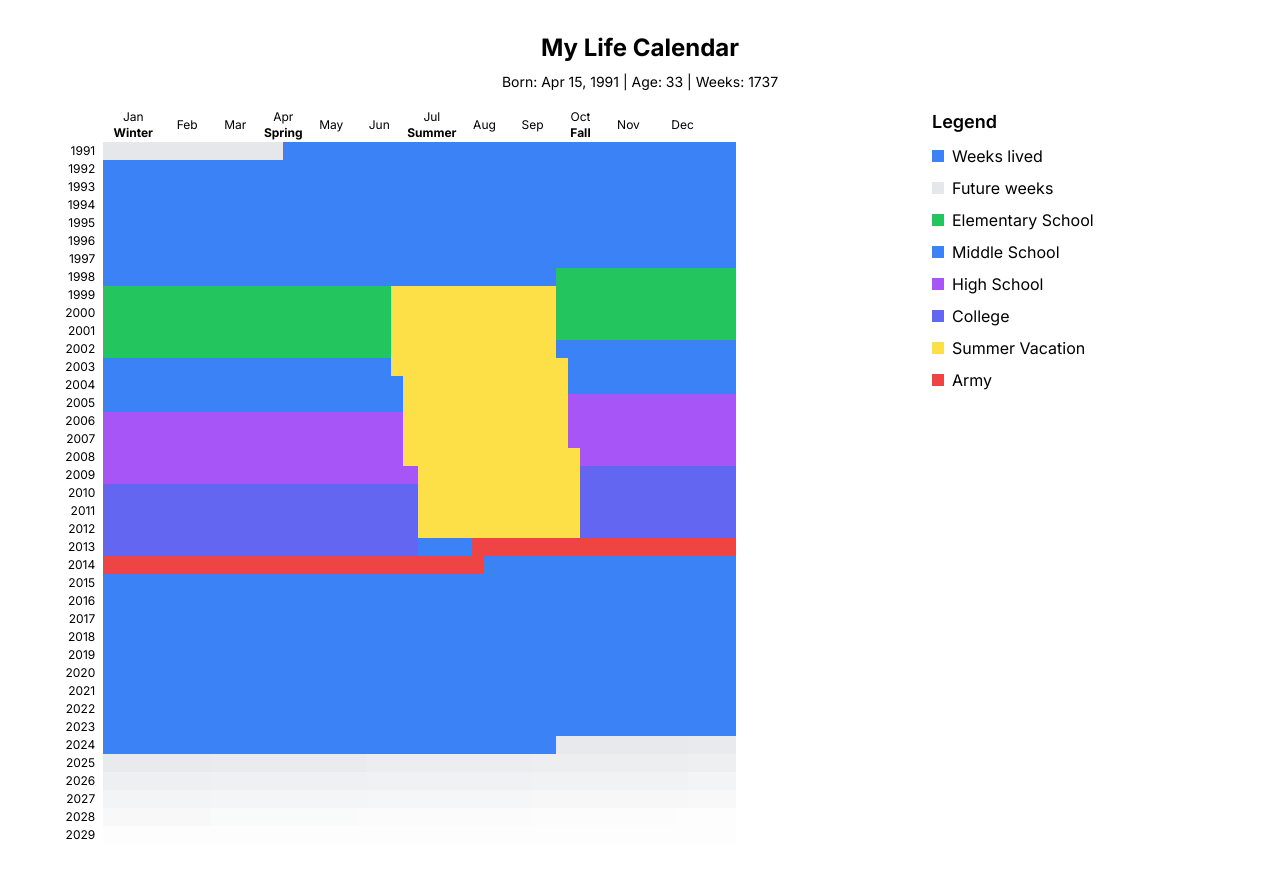
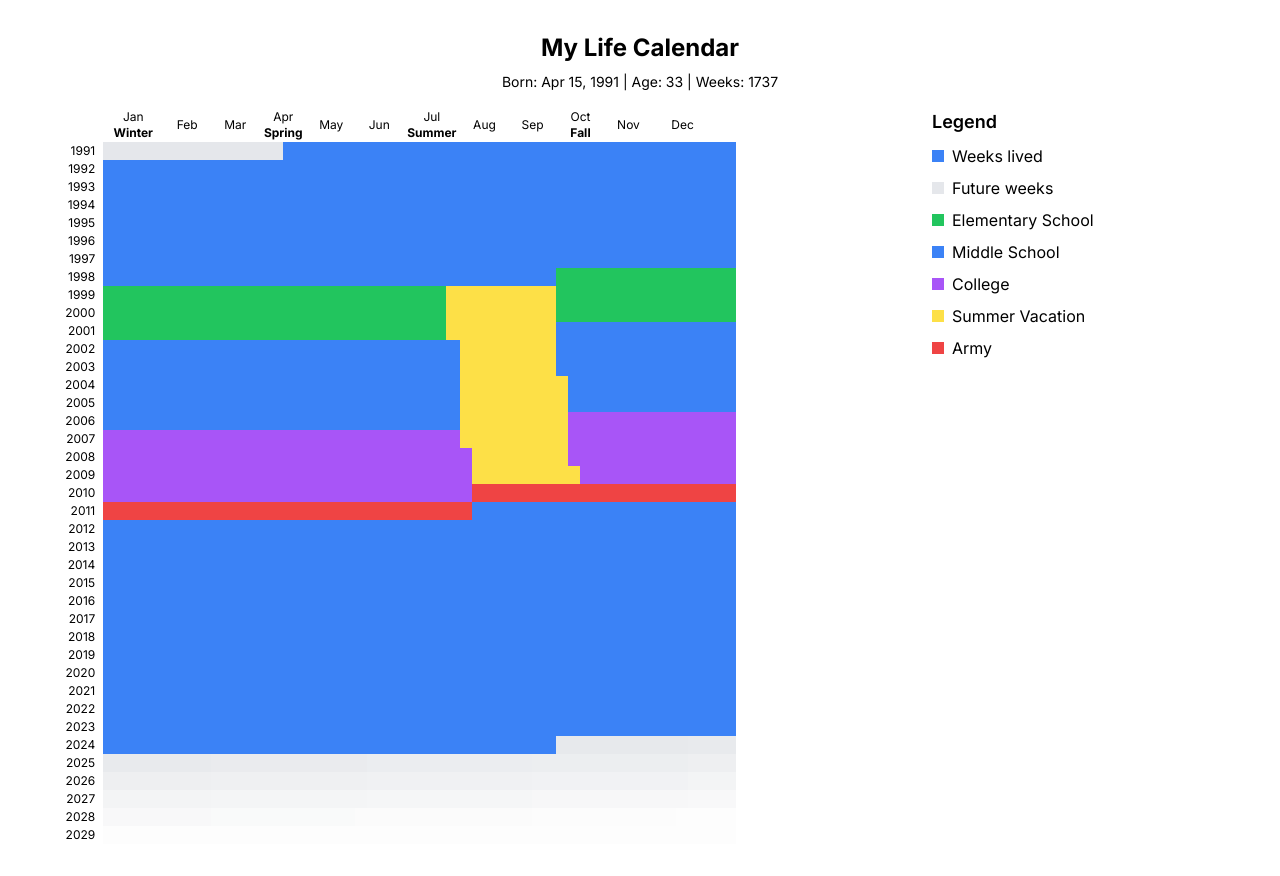
Before and after one commit to WiegerWolf/life-calendar, a Next.js app: page / in a window 1280 px wide. Built offline with nearby package versions, Linux system fonts and the light colour scheme.

Commit message:
Reformatted life events with correct dates and stages of life

```diff
--- a/app/page.tsx
+++ b/app/page.tsx
@@ -2,45 +2,37 @@
 import LifeCalendar from '../components/LifeCalendar';
 
 const lifeEvents = [
-  // Elementary School
-  { name: 'Elementary School', startDate: new Date(1998, 8, 1), endDate: new Date(1999, 5, 1), color: 'bg-green-500' },
-  { name: 'Summer Vacation', startDate: new Date(1999, 5, 1), endDate: new Date(1999, 8, 1), color: 'bg-yellow-300' },
-  { name: 'Elementary School', startDate: new Date(1999, 8, 1), endDate: new Date(2000, 5, 1), color: 'bg-green-500' },
-  { name: 'Summer Vacation', startDate: new Date(2000, 5, 1), endDate: new Date(2000, 8, 1), color: 'bg-yellow-300' },
-  { name: 'Elementary School', startDate: new Date(2000, 8, 1), endDate: new Date(2001, 5, 1), color: 'bg-green-500' },
-  { name: 'Summer Vacation', startDate: new Date(2001, 5, 1), endDate: new Date(2001, 8, 1), color: 'bg-yellow-300' },
-  { name: 'Elementary School', startDate: new Date(2001, 8, 1), endDate: new Date(2002, 5, 1), color: 'bg-green-500' },
+  // Elementary School (Classes 1-3)
+  { name: 'Elementary School', startDate: new Date(1998, 8, 1), endDate: new Date(1999, 5, 31), color: 'bg-green-500' },
+  { name: 'Summer Vacation', startDate: new Date(1999, 6, 1), endDate: new Date(1999, 7, 31), color: 'bg-yellow-300' },
+  { name: 'Elementary School', startDate: new Date(1999, 8, 1), endDate: new Date(2000, 5, 31), color: 'bg-green-500' },
+  { name: 'Summer Vacation', startDate: new Date(2000, 6, 1), endDate: new Date(2000, 7, 31), color: 'bg-yellow-300' },
+  { name: 'Elementary School', startDate: new Date(2000, 8, 1), endDate: new Date(2001, 5, 31), color: 'bg-green-500' },
 
-  // Middle School
-  { name: 'Summer Vacation', startDate: new Date(2002, 5, 1), endDate: new Date(2002, 8, 1), color: 'bg-yellow-300' },
-  { name: 'Middle School', startDate: new Date(2002, 8, 1), endDate: new Date(2003, 5, 1), color: 'bg-blue-500' },
-  { name: 'Summer Vacation', startDate: new Date(2003, 5, 1), endDate: new Date(2003, 8, 1), color: 'bg-yellow-300' },
-  { name: 'Middle School', startDate: new Date(2003, 8, 1), endDate: new Date(2004, 5, 1), color: 'bg-blue-500' },
-  { name: 'Summer Vacation', startDate: new Date(2004, 5, 1), endDate: new Date(2004, 8, 1), color: 'bg-yellow-300' },
-  { name: 'Middle School', startDate: new Date(2004, 8, 1), endDate: new Date(2005, 5, 1), color: 'bg-blue-500' },
+  // Middle School (Classes 5-9)
+  { name: 'Summer Vacation', startDate: new Date(2001, 6, 1), endDate: new Date(2001, 7, 31), color: 'bg-yellow-300' },
+  { name: 'Middle School', startDate: new Date(2001, 8, 1), endDate: new Date(2002, 5, 31), color: 'bg-blue-500' },
+  { name: 'Summer Vacation', startDate: new Date(2002, 6, 1), endDate: new Date(2002, 7, 31), color: 'bg-yellow-300' },
+  { name: 'Middle School', startDate: new Date(2002, 8, 1), endDate: new Date(2003, 5, 31), color: 'bg-blue-500' },
+  { name: 'Summer Vacation', startDate: new Date(2003, 6, 1), endDate: new Date(2003, 7, 31), color: 'bg-yellow-300' },
+  { name: 'Middle School', startDate: new Date(2003, 8, 1), endDate: new Date(2004, 5, 31), color: 'bg-blue-500' },
+  { name: 'Summer Vacation', startDate: new Date(2004, 6, 1), endDate: new Date(2004, 7, 31), color: 'bg-yellow-300' },
+  { name: 'Middle School', startDate: new Date(2004, 8, 1), endDate: new Date(2005, 5, 31), color: 'bg-blue-500' },
+  { name: 'Summer Vacation', startDate: new Date(2005, 6, 1), endDate: new Date(2005, 7, 31), color: 'bg-yellow-300' },
+  { name: 'Middle School', startDate: new Date(2005, 8, 1), endDate: new Date(2006, 5, 31), color: 'bg-blue-500' },
 
-  // High School
-  { name: 'Summer Vacation', startDate: new Date(2005, 5, 1), endDate: new Date(2005, 8, 1), color: 'bg-yellow-300' },
-  { name: 'High School', startDate: new Date(2005, 8, 1), endDate: new Date(2006, 5, 1), color: 'bg-purple-500' },
-  { name: 'Summer Vacation', startDate: new Date(2006, 5, 1), endDate: new Date(2006, 8, 1), color: 'bg-yellow-300' },
-  { name: 'High School', startDate: new Date(2006, 8, 1), endDate: new Date(2007, 5, 1), color: 'bg-purple-500' },
-  { name: 'Summer Vacation', startDate: new Date(2007, 5, 1), endDate: new Date(2007, 8, 1), color: 'bg-yellow-300' },
-  { name: 'High School', startDate: new Date(2007, 8, 1), endDate: new Date(2008, 5, 1), color: 'bg-purple-500' },
-  { name: 'Summer Vacation', startDate: new Date(2008, 5, 1), endDate: new Date(2008, 8, 1), color: 'bg-yellow-300' },
-  { name: 'High School', startDate: new Date(2008, 8, 1), endDate: new Date(2009, 5, 1), color: 'bg-purple-500' },
+  // College (4 years)
+  { name: 'Summer Vacation', startDate: new Date(2006, 6, 1), endDate: new Date(2006, 7, 31), color: 'bg-yellow-300' },
+  { name: 'College', startDate: new Date(2006, 8, 1), endDate: new Date(2007, 5, 31), color: 'bg-purple-500' },
+  { name: 'Summer Vacation', startDate: new Date(2007, 6, 1), endDate: new Date(2007, 7, 31), color: 'bg-yellow-300' },
+  { name: 'College', startDate: new Date(2007, 8, 1), endDate: new Date(2008, 5, 31), color: 'bg-purple-500' },
+  { name: 'Summer Vacation', startDate: new Date(2008, 6, 1), endDate: new Date(2008, 7, 31), color: 'bg-yellow-300' },
+  { name: 'College', startDate: new Date(2008, 8, 1), endDate: new Date(2009, 5, 31), color: 'bg-purple-500' },
+  { name: 'Summer Vacation', startDate: new Date(2009, 6, 1), endDate: new Date(2009, 7, 31), color: 'bg-yellow-300' },
+  { name: 'College', startDate: new Date(2009, 8, 1), endDate: new Date(2010, 5, 31), color: 'bg-purple-500' },
 
-  // College
-  { name: 'Summer Vacation', startDate: new Date(2009, 5, 1), endDate: new Date(2009, 8, 1), color: 'bg-yellow-300' },
-  { name: 'College', startDate: new Date(2009, 8, 1), endDate: new Date(2010, 5, 1), color: 'bg-indigo-500' },
-  { name: 'Summer Vacation', startDate: new Date(2010, 5, 1), endDate: new Date(2010, 8, 1), color: 'bg-yellow-300' },
-  { name: 'College', startDate: new Date(2010, 8, 1), endDate: new Date(2011, 5, 1), color: 'bg-indigo-500' },
-  { name: 'Summer Vacation', startDate: new Date(2011, 5, 1), endDate: new Date(2011, 8, 1), color: 'bg-yellow-300' },
-  { name: 'College', startDate: new Date(2011, 8, 1), endDate: new Date(2012, 5, 1), color: 'bg-indigo-500' },
-  { name: 'Summer Vacation', startDate: new Date(2012, 5, 1), endDate: new Date(2012, 8, 1), color: 'bg-yellow-300' },
-  { name: 'College', startDate: new Date(2012, 8, 1), endDate: new Date(2013, 5, 1), color: 'bg-indigo-500' },
-
-  // Army
-  { name: 'Army', startDate: new Date(2013, 6, 1), endDate: new Date(2014, 6, 1), color: 'bg-red-500' },
+  // Army (1 year right after college)
+  { name: 'Army', startDate: new Date(2010, 6, 1), endDate: new Date(2011, 5, 31), color: 'bg-red-500' },
 
   // Add more life events as needed
 ];
@@ -77,10 +69,7 @@ export default function Home() {
               <span className="inline-block w-3 h-3 bg-blue-500 mr-2"></span> Middle School
             </div>
             <div className="flex items-center">
-              <span className="inline-block w-3 h-3 bg-purple-500 mr-2"></span> High School
-            </div>
-            <div className="flex items-center">
-              <span className="inline-block w-3 h-3 bg-indigo-500 mr-2"></span> College
+              <span className="inline-block w-3 h-3 bg-purple-500 mr-2"></span> College
             </div>
             <div className="flex items-center">
               <span className="inline-block w-3 h-3 bg-yellow-300 mr-2"></span> Summer Vacation
```
